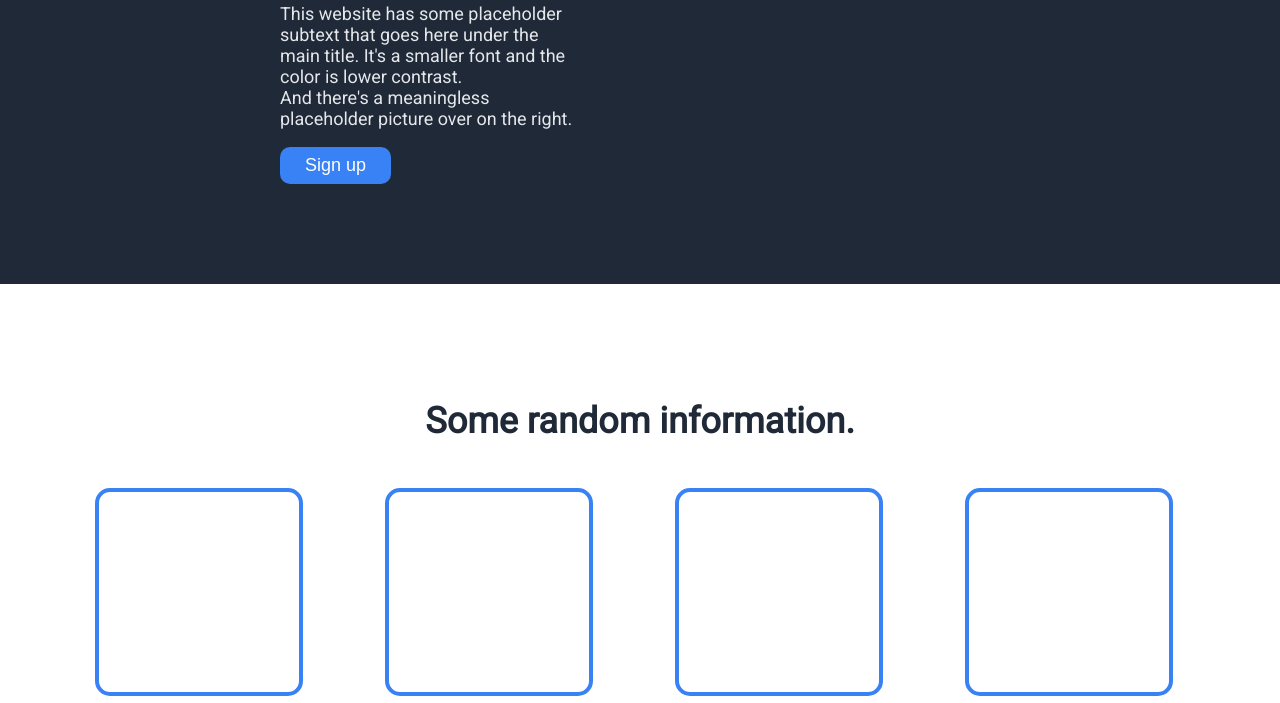
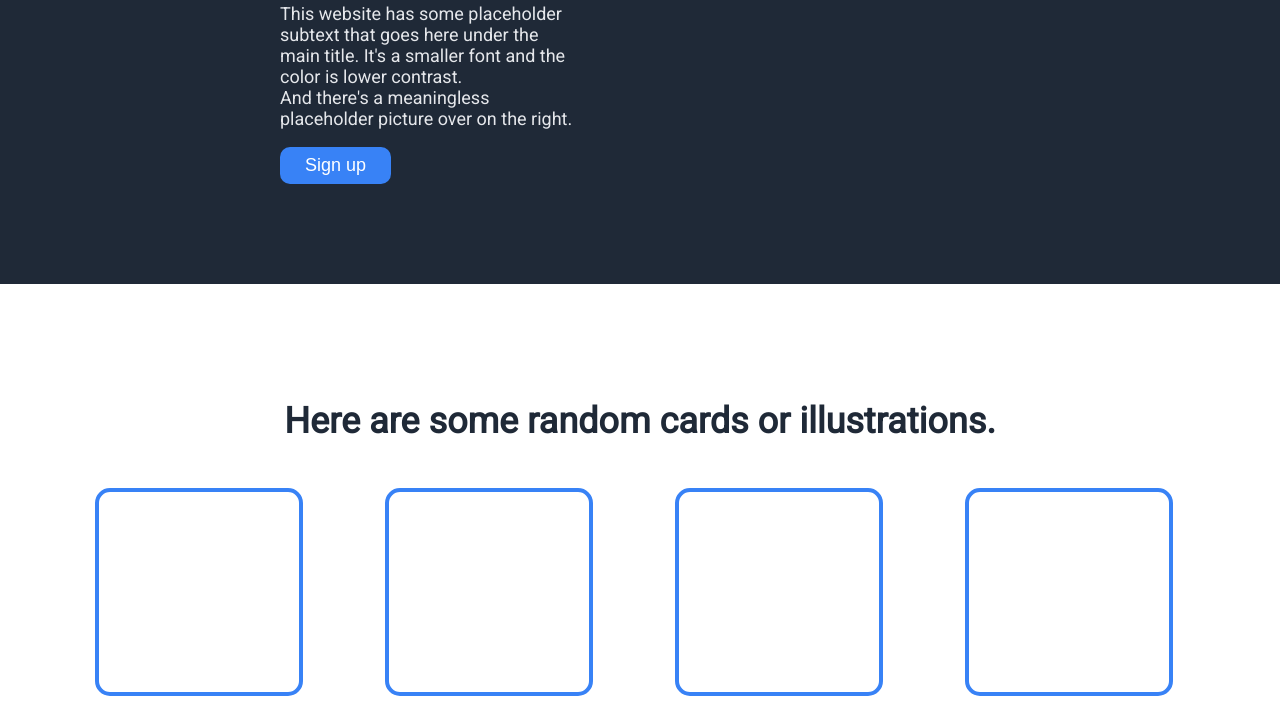
Before and after one commit to RasmusDahlJensen/Flexbox-landing-page, a plain HTML site: page index.html in a window 1280 px wide. Shown: the part 376-1079 px from the top of the page. Drawn offline with Linux system fonts and the light colour scheme.

Commit message:
Updated information header

```diff
--- a/index.html
+++ b/index.html
@@ -41,7 +41,7 @@
     <div class="containertwo">
         <div class="infoheader">
             <p>
-                Some random information.
+                Here are some random cards or illustrations.
             </p>
         </div>
     <div class="infocards">
```
